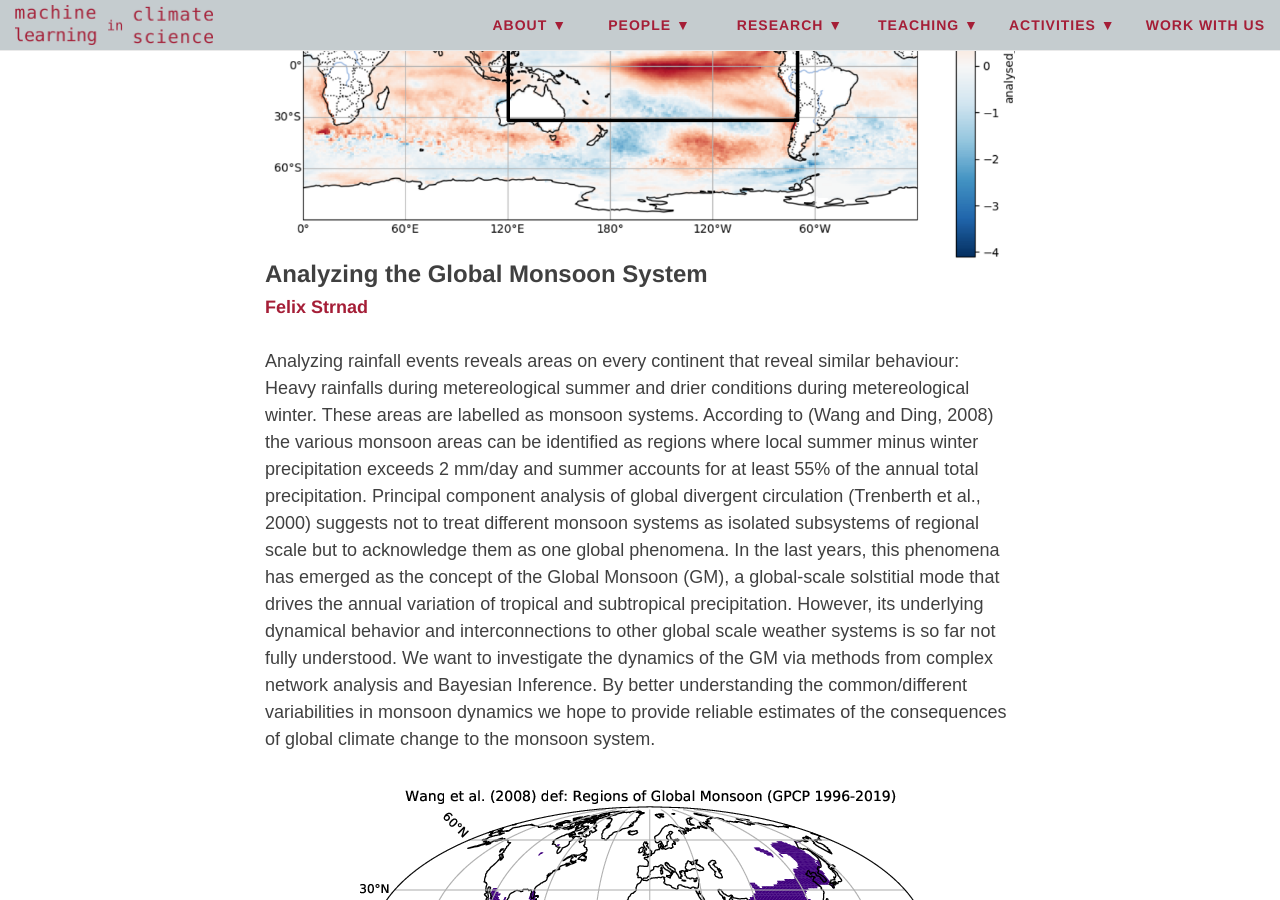
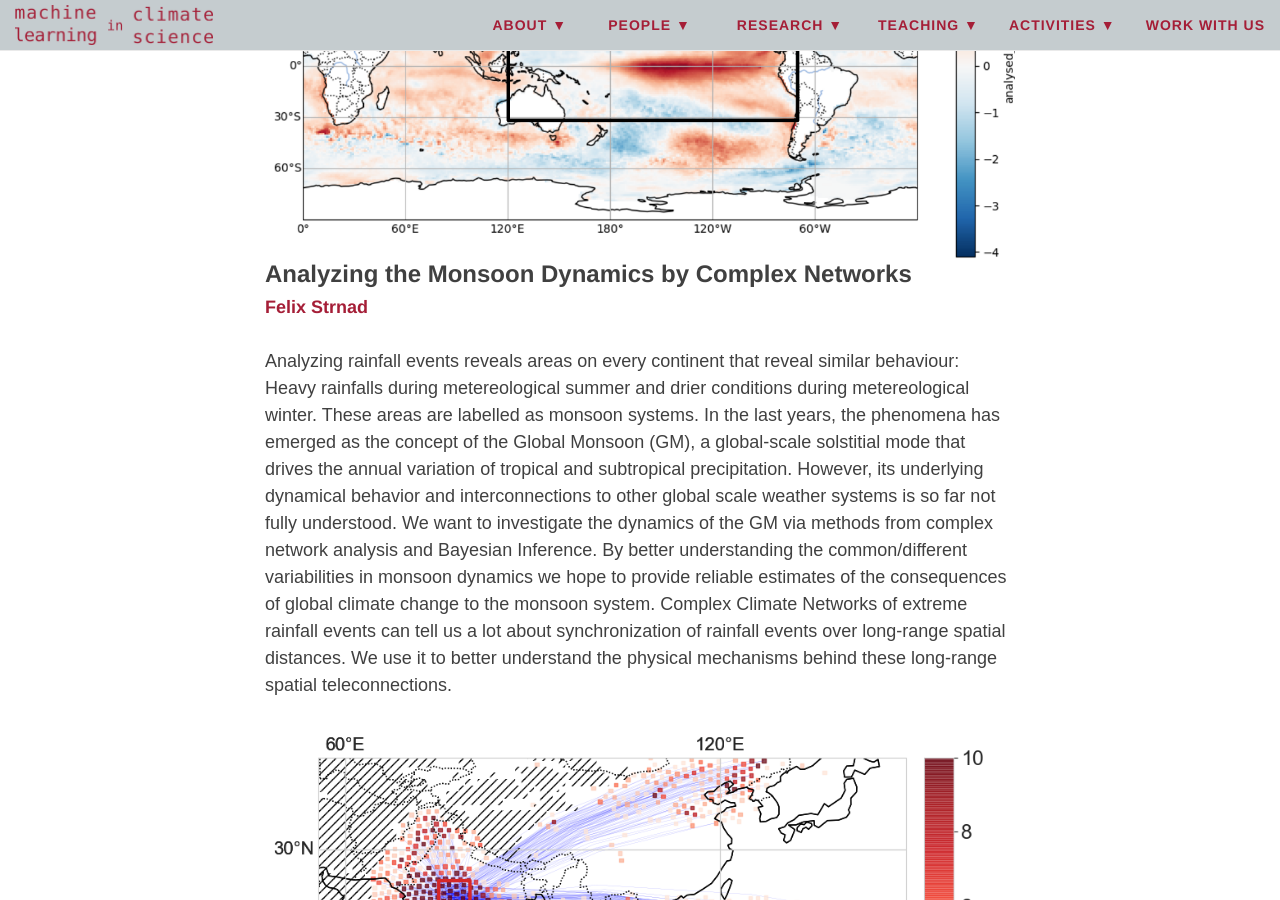
Before and after one commit to mlcs/mlcs.github.io, a Jekyll site: the page built from research/projects.md, in a window 1280 px wide and 900 px high, scrolled down 1476 px. Built offline with Jekyll 4.4.1, drawn with Linux system fonts in a browser that asks for light colours; nearby versions of some CDN libraries.

Commit message:
Updated project description.

```diff
--- a/research/projects.md
+++ b/research/projects.md
@@ -42,21 +42,13 @@ be able to provide local SST forecasts from a global perspective.
 ![SSTA-2016](/img/ssta_elnino_2016.png){: style="float: right"}
 
 
-### Analyzing the Global Monsoon System
+### Analyzing the Monsoon Dynamics by Complex Networks
 #### [Felix Strnad](https://machineclimate.de/people/strnad/)
 
 Analyzing rainfall events reveals areas on every continent that reveal
 similar behaviour: Heavy rainfalls during metereological summer and
 drier conditions during metereological winter. These areas are labelled
-as monsoon systems.  According to (Wang and Ding, 2008) the various
-monsoon areas can be identified as regions where local summer minus
-winter precipitation exceeds 2 mm/day and summer accounts for at least
-55% of the annual total precipitation. Principal component analysis of
-global divergent circulation (Trenberth et al., 2000) suggests not to
-treat different monsoon systems as isolated subsystems of regional scale
-but to acknowledge them as one global phenomena. In the last years, this
-phenomena has emerged as the concept of the Global Monsoon (GM), a
-global-scale solstitial mode that drives the annual variation of
+as monsoon systems. In the last years, the phenomena has emerged as the concept of the Global Monsoon (GM), a global-scale solstitial mode that drives the annual variation of
 tropical and subtropical precipitation. However, its underlying
 dynamical behavior and interconnections to other global scale weather
 systems is so far not fully understood.  We want to investigate the
@@ -64,8 +56,9 @@ dynamics of the GM via methods from complex network analysis and
 Bayesian Inference. By better understanding the common/different
 variabilities in monsoon dynamics we hope to provide reliable estimates
 of the consequences of global climate change to the monsoon system.
+Complex Climate Networks of extreme rainfall events can tell us a lot about synchronization of rainfall events over long-range spatial  distances. We use it to better understand the physical mechanisms behind these long-range spatial teleconnections.
 
-![GM-def](/img/gm_def_wang.png){: .center-block :}
+![GM-def](/img/climate_network_links.png){: .center-block :}
 
 ## Undergrad Projects
 
```
Also changed, not shown: people/strnad.md (+6 -5 lines), img/climate_network_links.png (added).
